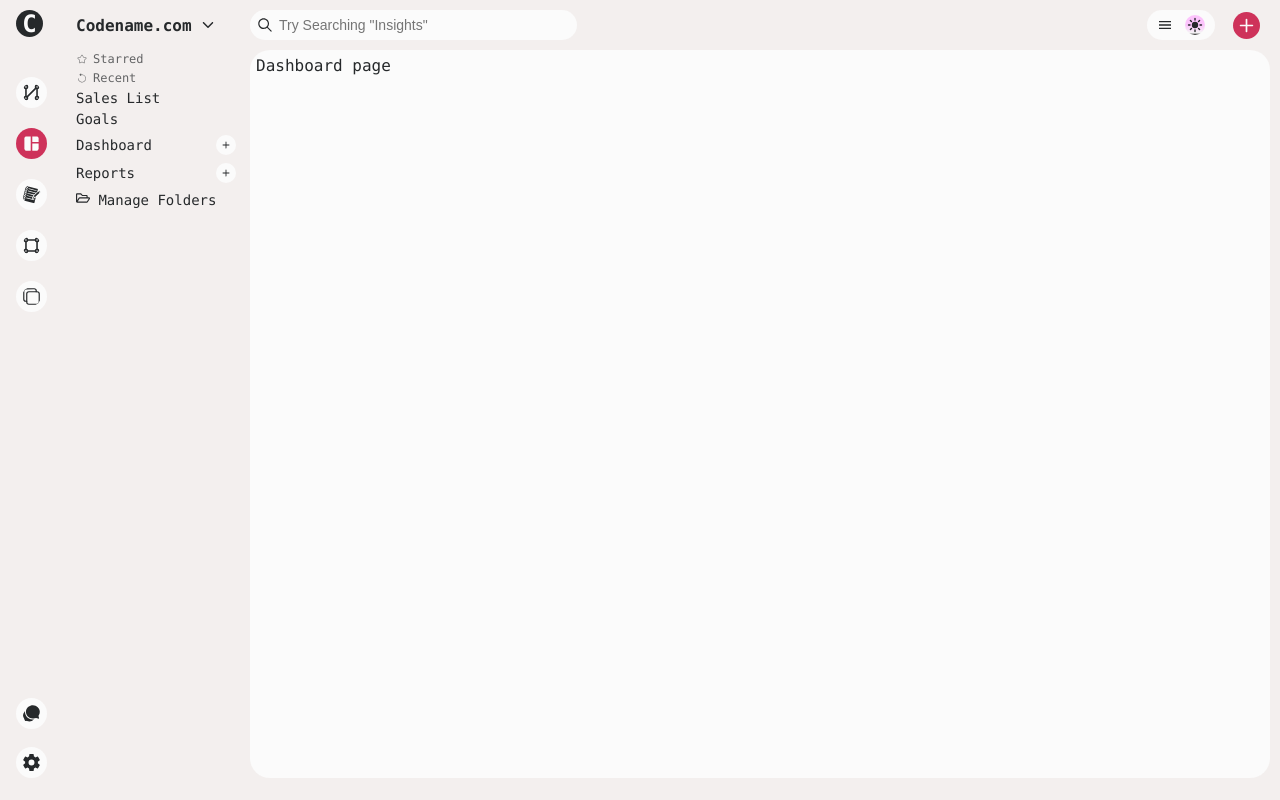
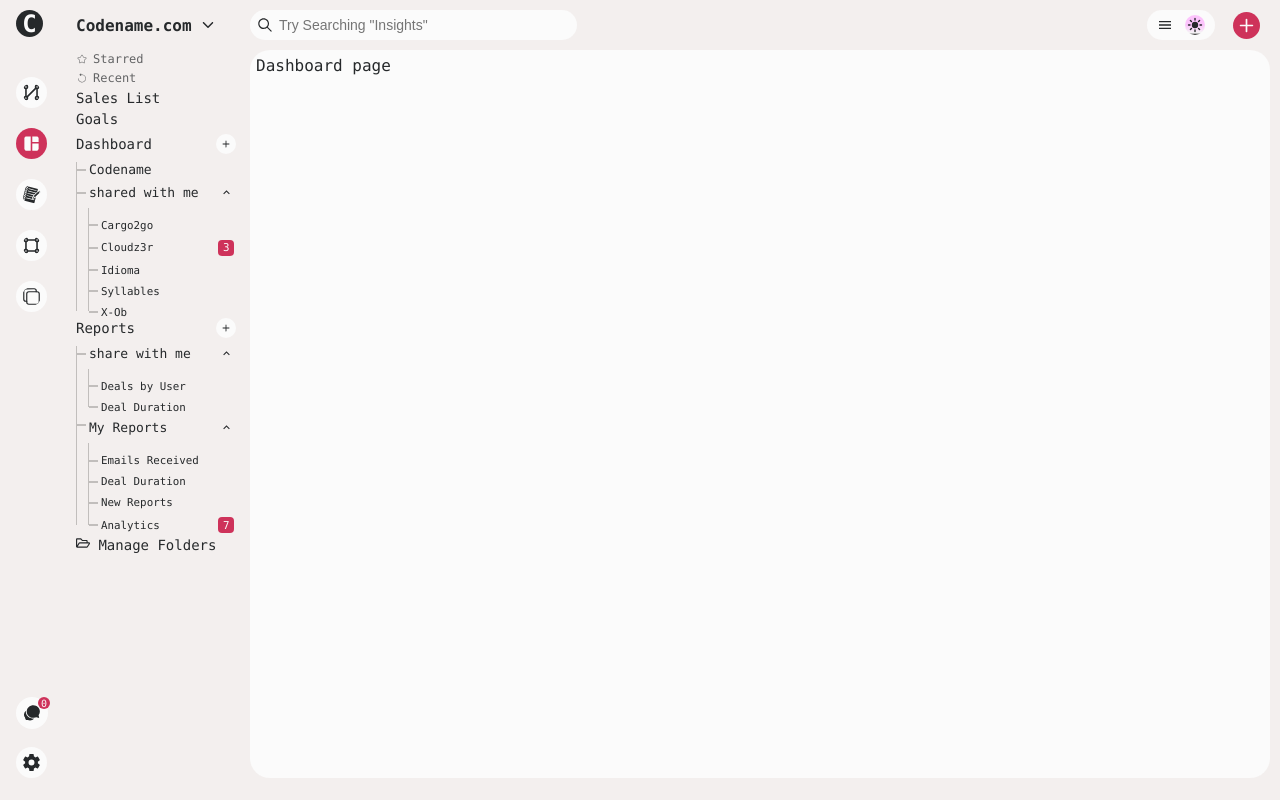
Before and after one commit to Allanoallashe/next_code_dashboard, a Next.js app: page /dashboard in a window 1280 px wide. Built offline with nearby package versions, Linux system fonts and the light colour scheme.

Commit message:
Created Both Nav And Side Bar

```diff
--- a/app/ui/dashboard/sidebar/sidebar.css
+++ b/app/ui/dashboard/sidebar/sidebar.css
@@ -33,6 +33,7 @@
 	border-radius: 50%;
 	cursor: pointer;
 	color: #26292b;
+	font-weight: bold;
 }
 .icon_active {
 	background-color: #ce325a;
@@ -45,7 +46,7 @@
 	gap: 18px;
 	justify-content: flex-end;
 }
-.bar_icons span {
+.bar_icons > span {
 	background-color: #26292b;
 	height: 27px;
 	width: 27px;
@@ -84,7 +85,7 @@
 	display: flex;
 	flex-direction: column;
 	align-items: flex-start;
-	gap: 8px;
+	gap: 7px;
 	width: 100%;
 }
 .side_taxt_one {
@@ -94,15 +95,142 @@
 	gap: 5px;
 }
 
+/* --------------------------------------------------
+		dashboard accordion group
+	-------------------------------------------------------
+*/
 .dashboard_accordion,
 .reports_accordion {
 	width: 100%;
+	display: flex;
+	flex-direction: column;
+	gap: 8px;
 }
-.dashboard_accordion p,
-.reports_accordion p {
+.dashboard_accordion > p,
+.reports_accordion > p {
 	display: flex;
 	align-items: center;
 	justify-content: space-between;
 	width: 95%;
 	cursor: pointer;
 }
+
+.dashboard_accordion_group {
+	font-size: 13px;
+	/* background-color: green; */
+	display: flex;
+	flex-direction: column;
+	gap: 8px;
+	border-left: solid 1.5px #c1bebc;
+}
+.dashboard_accordion_group hr {
+	border: solid 1px #c1bebc;
+	width: 7px;
+	margin: 0;
+}
+.dashboard_accordion_group > span,
+.dashboard_accordion_group small {
+	display: flex;
+	align-items: center;
+	justify-content: flex-start;
+	gap: 3px;
+}
+
+.dashboard_accordion_group div {
+	display: flex;
+	flex-direction: column;
+	gap: 8px;
+	margin-left: 11px;
+	border-left: solid 1.5px #c1bebc;
+}
+.test4,
+.test3,
+.test2 {
+	display: flex;
+	align-items: flex-start;
+	margin-left: 11px;
+	border-left: solid 1.5px #c1bebc;
+}
+.test4 {
+	height: 81.5px;
+}
+.test3 {
+	height: 38px;
+}
+.test2 {
+	height: 103px;
+}
+.accordion_small_section4,
+.accordion_small_section3,
+.accordion_small_section2 {
+	display: flex;
+	flex-direction: column;
+	gap: 8px;
+	align-items: flex-start;
+	margin-top: 11px;
+	width: 100%;
+}
+.accordion_small_section3 {
+	margin-top: 10.5px;
+	width: 100%;
+}
+.accordion_toggle_span {
+	width: 86%;
+	display: flex;
+	align-items: center;
+	justify-content: space-between;
+	cursor: pointer;
+}
+.accordion_notification {
+	display: flex;
+	align-items: center;
+	justify-content: space-between;
+	width: 86%;
+}
+.accordion_notification > span {
+	background-color: #ce325a;
+	color: #fbfbfb;
+	height: 16px;
+	width: 16px;
+	cursor: pointer;
+	border-radius: 4px;
+	display: flex;
+	align-items: center;
+	justify-content: center;
+}
+.manage_folders {
+	white-space: nowrap;
+	margin-top: 3px;
+}
+
+.chat_notification {
+	display: flex;
+	align-items: center;
+	justify-content: center;
+	position: relative;
+	height: 32px;
+	width: 32px;
+	background-color: #fbfbfb;
+	border-radius: 50%;
+	cursor: pointer;
+}
+.chat_notification > span {
+	position: absolute;
+	font-size: 10px;
+	height: 12px;
+	width: 12px;
+	border-radius: 50%;
+	top: 0;
+	right: -2px;
+	background-color: #ce325a;
+	color: #fbfbfb;
+	display: flex;
+	align-items: center;
+	justify-content: center;
+}
+.chat_icon {
+	color: #26292b;
+	border-radius: 50%;
+	font-weight: bold;
+	font-size: 18px;
+}
--- a/app/ui/dashboard/sidebar/sidebar.jsx
+++ b/app/ui/dashboard/sidebar/sidebar.jsx
@@ -12,6 +12,7 @@ import {
 } from "react-icons/io5";
 import { CiStar, CiUndo } from "react-icons/ci";
 import { FaRegFolderOpen } from "react-icons/fa";
+import { MdOutlineKeyboardArrowUp } from "react-icons/md";
 
 function Sidebar() {
 	return (
@@ -28,7 +29,10 @@ function Sidebar() {
 							<IoCopyOutline className="each_mid_icon" />
 						</div>
 						<div className="last_icons">
-							<IoChatbubblesSharp className="each_last_icon" />
+							<span className="chat_notification">
+								<IoChatbubblesSharp className="chat_icon" />
+								<span>0</span>
+							</span>
 							<IoSettingsSharp className="each_last_icon" />
 						</div>
 					</div>
@@ -75,10 +79,46 @@ function Sidebar() {
 									}}
 								/>
 							</p>
+							<div className="dashboard_accordion_group">
+								<span>
+									<hr></hr> Codename
+								</span>
+								<span>
+									<hr></hr>
+									<span className="accordion_toggle_span">
+										shared with me <MdOutlineKeyboardArrowUp />
+									</span>
+								</span>
+								<div className="test2">
+									<span className="accordion_small_section3">
+										<small>
+											<hr></hr> Cargo2go
+										</small>
+										<small style={{ width: "100%" }}>
+											{" "}
+											<hr></hr>
+											<span className="accordion_notification">
+												Cloudz3r
+												<span>3</span>
+											</span>
+										</small>
+										<small>
+											{" "}
+											<hr></hr> Idioma
+										</small>
+										<small>
+											<hr></hr> Syllables
+										</small>
+										<small>
+											<hr></hr> X-Ob
+										</small>
+									</span>
+								</div>
+							</div>
 						</div>
 						<div className="reports_accordion">
 							<p>
-								Reports{" "}
+								Reports
 								<IoIosAdd
 									style={{
 										backgroundColor: "#fbfbfb",
@@ -87,9 +127,55 @@ function Sidebar() {
 									}}
 								/>
 							</p>
-						</div>
-						<div className="folders">
-							<FaRegFolderOpen /> Manage Folders
+							<div className="dashboard_accordion_group">
+								<span>
+									<hr></hr>{" "}
+									<span className="accordion_toggle_span">
+										share with me <MdOutlineKeyboardArrowUp />
+									</span>
+								</span>
+								<div className="test3">
+									<span className="accordion_small_section3">
+										<small>
+											<hr></hr> Deals by User
+										</small>
+										<small>
+											<hr></hr> Deal Duration
+										</small>
+									</span>
+								</div>
+								<span>
+									<hr></hr>{" "}
+									<span
+										style={{ marginTop: 5 }}
+										className="accordion_toggle_span">
+										My Reports <MdOutlineKeyboardArrowUp />
+									</span>
+								</span>
+								<div className="test4">
+									<span className="accordion_small_section4">
+										<small>
+											<hr></hr>Emails Received
+										</small>
+										<small>
+											<hr></hr>Deal Duration
+										</small>
+										<small>
+											<hr></hr>New Reports
+										</small>
+										<small style={{ width: "100%" }}>
+											<hr></hr>
+											<span className="accordion_notification">
+												Analytics
+												<span>7</span>
+											</span>
+										</small>
+									</span>
+								</div>
+							</div>
+							<div className="manage_folders">
+								<FaRegFolderOpen /> Manage Folders
+							</div>
 						</div>
 					</div>
 				</div>
```
